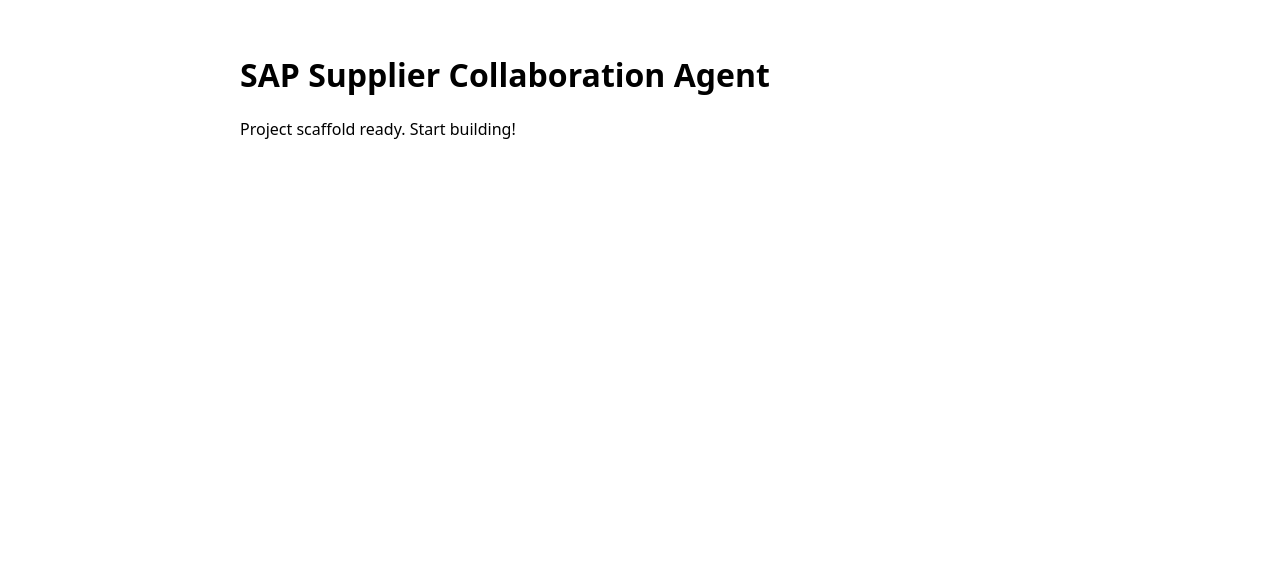
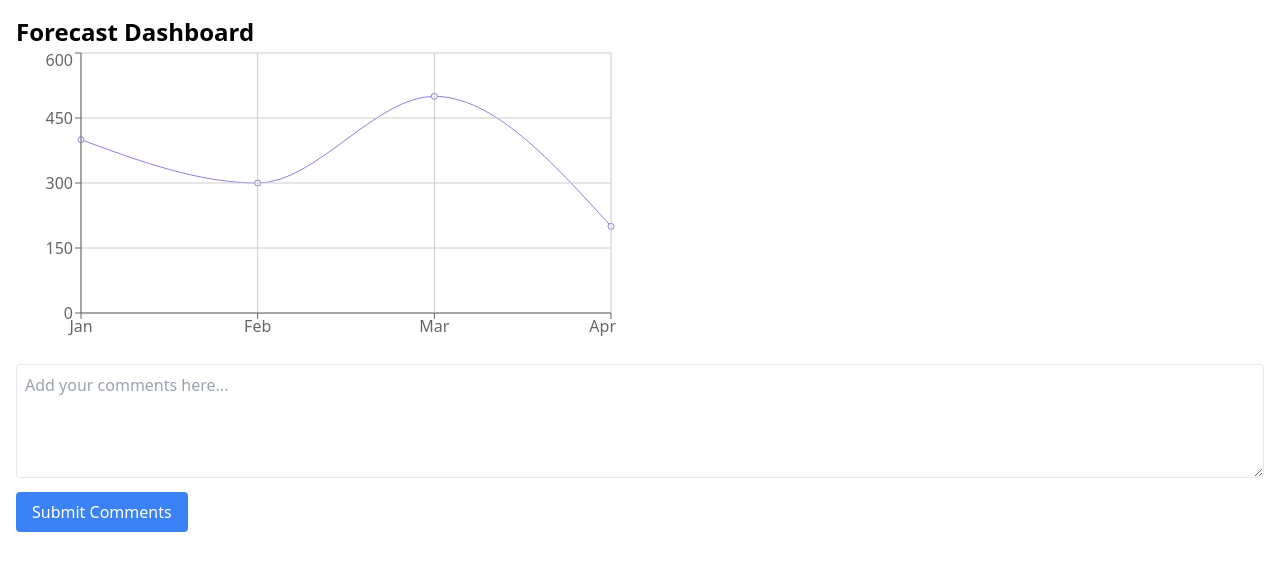
Before and after one commit to ServiceFlowai/sap-supplier-collaboration-agent, a React (Vite) app: page /forecast in a window 1280 px wide. Shown: the top 570 px of the page. Built offline with nearby package versions, Linux system fonts and the light colour scheme.

Commit message:
feat: AI-generated application (12 files)

```diff
--- a/index.html
+++ b/index.html
@@ -1,8 +1,8 @@
 <!DOCTYPE html>
 <html lang="en">
 <head>
-  <meta charset="UTF-8" />
-  <meta name="viewport" content="width=device-width, initial-scale=1.0" />
+  <meta charset="UTF-8">
+  <meta name="viewport" content="width=device-width, initial-scale=1.0">
   <title>SAP Supplier Collaboration Agent</title>
 </head>
 <body>
--- /dev/null
+++ b/postcss.config.js
@@ -0,0 +1,6 @@
+module.exports = {
+  plugins: {
+    tailwindcss: {},
+    autoprefixer: {},
+  },
+};
--- a/src/App.tsx
+++ b/src/App.tsx
@@ -1,8 +1,24 @@
-export default function App() {
+import React from 'react';
+import { Routes, Route } from 'react-router-dom';
+import { Auth0Provider } from '@auth0/auth0-react';
+import Dashboard from './pages/Dashboard';
+import Forecast from './pages/Forecast';
+import Messaging from './pages/Messaging';
+
+function App() {
   return (
-    <div style={{ fontFamily: 'system-ui', padding: '2rem', maxWidth: 800, margin: '0 auto' }}>
-      <h1>SAP Supplier Collaboration Agent</h1>
-      <p>Project scaffold ready. Start building!</p>
-    </div>
+    <Auth0Provider
+      domain="YOUR_AUTH0_DOMAIN"
+      clientId="YOUR_AUTH0_CLIENT_ID"
+      redirectUri={window.location.origin}
+    >
+      <Routes>
+        <Route path="/" element={<Dashboard />} />
+        <Route path="/forecast" element={<Forecast />} />
+        <Route path="/messaging" element={<Messaging />} />
+      </Routes>
+    </Auth0Provider>
   );
 }
+
+export default App;
--- a/src/index.css
+++ b/src/index.css
@@ -1,2 +1,3 @@
-:root { color-scheme: light dark; }
-body { margin: 0; font-family: system-ui, sans-serif; }
+@tailwind base;
+@tailwind components;
+@tailwind utilities;
--- a/src/main.tsx
+++ b/src/main.tsx
@@ -1,10 +1,14 @@
 import React from 'react';
-import ReactDOM from 'react-dom/client';
+import ReactDOM from 'react-dom';
+import { BrowserRouter } from 'react-router-dom';
 import App from './App';
 import './index.css';
 
-ReactDOM.createRoot(document.getElementById('root')!).render(
+ReactDOM.render(
   <React.StrictMode>
-    <App />
-  </React.StrictMode>
+    <BrowserRouter>
+      <App />
+    </BrowserRouter>
+  </React.StrictMode>,
+  document.getElementById('root')
 );
--- /dev/null
+++ b/src/pages/Dashboard.tsx
@@ -0,0 +1,12 @@
+import React from 'react';
+
+const Dashboard = () => {
+  return (
+    <div className="p-4">
+      <h1 className="text-2xl font-bold">Dashboard</h1>
+      <p>Welcome to the SAP Supplier Collaboration Agent Dashboard.</p>
+    </div>
+  );
+};
+
+export default Dashboard;
--- /dev/null
+++ b/src/pages/Forecast.tsx
@@ -0,0 +1,51 @@
+import React, { useState } from 'react';
+import { LineChart, Line, CartesianGrid, XAxis, YAxis, Tooltip } from 'recharts';
+
+const sampleData = [
+  { name: 'Jan', forecast: 400 },
+  { name: 'Feb', forecast: 300 },
+  { name: 'Mar', forecast: 500 },
+  { name: 'Apr', forecast: 200 },
+];
+
+const Forecast = () => {
+  const [comments, setComments] = useState('');
+
+  const handleCommentChange = (e: React.ChangeEvent<HTMLTextAreaElement>) => {
+    setComments(e.target.value);
+  };
+
+  const handleSubmit = () => {
+    alert('Comments submitted: ' + comments);
+  };
+
+  return (
+    <div className="p-4">
+      <h1 className="text-2xl font-bold">Forecast Dashboard</h1>
+      <LineChart width={600} height={300} data={sampleData}>
+        <Line type="monotone" dataKey="forecast" stroke="#8884d8" />
+        <CartesianGrid stroke="#ccc" />
+        <XAxis dataKey="name" />
+        <YAxis />
+        <Tooltip />
+      </LineChart>
+      <div className="mt-4">
+        <textarea
+          className="w-full p-2 border rounded"
+          rows={4}
+          value={comments}
+          onChange={handleCommentChange}
+          placeholder="Add your comments here..."
+        />
+        <button
+          className="mt-2 px-4 py-2 bg-blue-500 text-white rounded"
+          onClick={handleSubmit}
+        >
+          Submit Comments
+        </button>
+      </div>
+    </div>
+  );
+};
+
+export default Forecast;
--- /dev/null
+++ b/src/pages/Messaging.tsx
@@ -0,0 +1,12 @@
+import React from 'react';
+
+const Messaging = () => {
+  return (
+    <div className="p-4">
+      <h1 className="text-2xl font-bold">Messaging</h1>
+      <p>This is where in-portal messaging and communication tools will be available.</p>
+    </div>
+  );
+};
+
+export default Messaging;
--- /dev/null
+++ b/tailwind.config.js
@@ -0,0 +1,7 @@
+module.exports = {
+  content: ['./index.html', './src/**/*.{js,ts,jsx,tsx}'],
+  theme: {
+    extend: {},
+  },
+  plugins: [],
+};
--- a/vite.config.ts
+++ b/vite.config.ts
@@ -2,6 +2,5 @@ import { defineConfig } from 'vite';
 import react from '@vitejs/plugin-react';
 
 export default defineConfig({
-  plugins: [react()],
-  server: { host: '0.0.0.0', port: 5173 },
+  plugins: [react()]
 });
```
Also changed, not shown: package.json (+13 -11 lines), tsconfig.json (+7 -20 lines).
